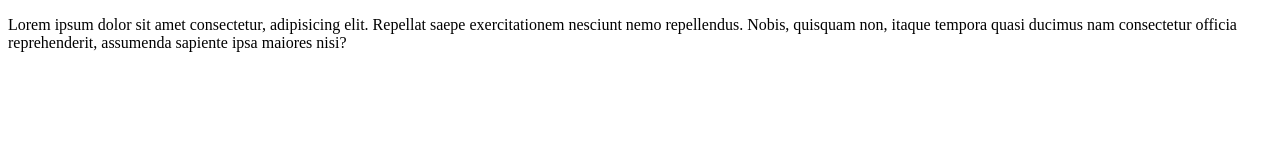
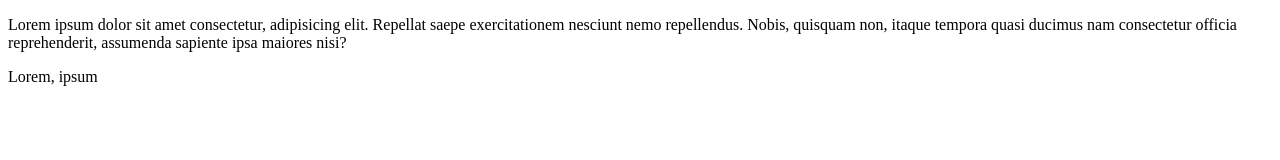
Before and after one commit to BehnamPourahmadi/git-course, a plain HTML site: page index.html in a window 1280 px wide. Drawn offline with Linux system fonts and the light colour scheme.

Commit message:
all files commited

```diff
--- a/index.html
+++ b/index.html
@@ -7,5 +7,7 @@
 </head>
 <body>
     <p>Lorem ipsum dolor sit amet consectetur, adipisicing elit. Repellat saepe exercitationem nesciunt nemo repellendus. Nobis, quisquam non, itaque tempora quasi ducimus nam consectetur officia reprehenderit, assumenda sapiente ipsa maiores nisi?</p>
+    <span>Lorem, ipsum
+    </span>
 </body>
 </html>
--- a/index.js
+++ b/index.js
@@ -1,2 +1,3 @@
 console.log("hello dare");
 alert("!?!?!?!?!?");
+console.log("bye bye");
```
